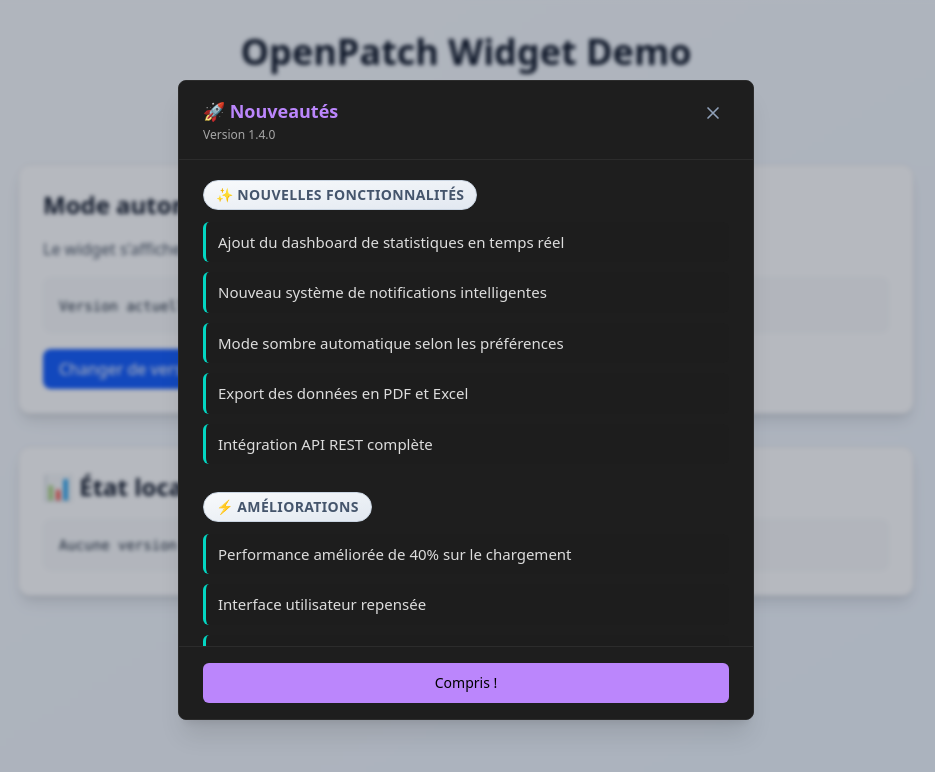
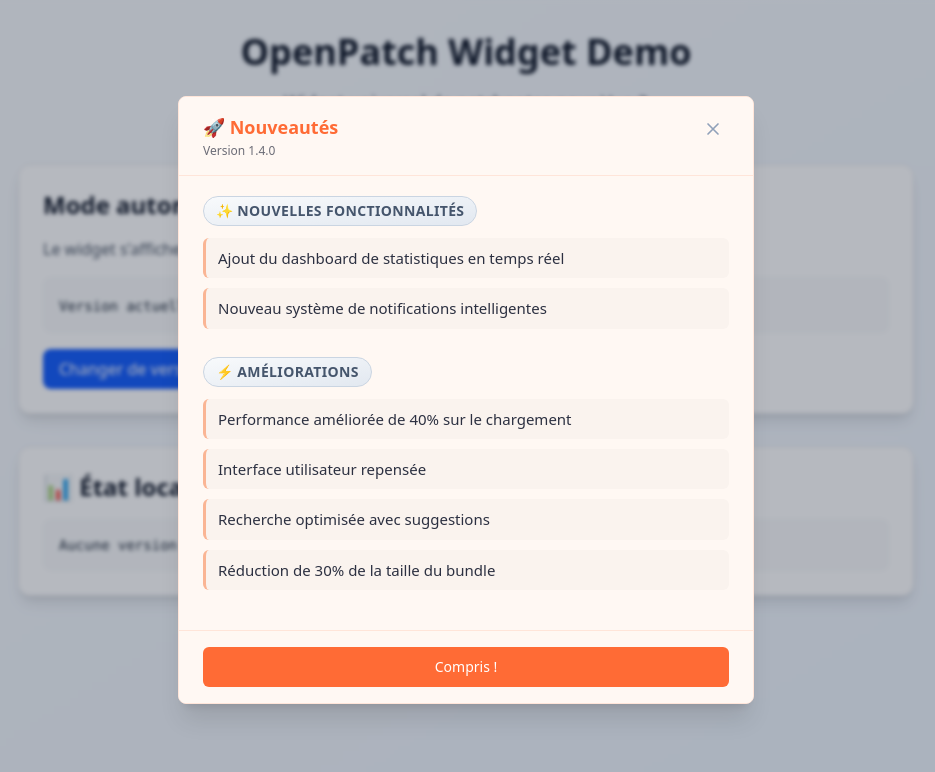
Before and after one commit to williamloree/OpenPatch, a Vue app: page / in a window 1280 px wide. Shown: the top 772 px of the page, without its empty margins (174-1109 px from the left). Built offline with nearby package versions, Linux system fonts and the light colour scheme.

Commit message:
add json config #4

```diff
--- a/index.html
+++ b/index.html
@@ -19,9 +19,6 @@
               items: [
                 "Ajout du dashboard de statistiques en temps réel",
                 "Nouveau système de notifications intelligentes",
-                "Mode sombre automatique selon les préférences",
-                "Export des données en PDF et Excel",
-                "Intégration API REST complète",
               ],
             },
             {
@@ -33,14 +30,6 @@
                 "Réduction de 30% de la taille du bundle",
               ],
             },
-            {
-              title: "🐛 Corrections",
-              items: [
-                "Correction du bug d'affichage sur iOS Safari",
-                "Résolution des problèmes de synchronisation",
-                "Fix du crash sur anciens navigateurs",
-              ],
-            },
           ],
         },
         options: {
@@ -48,13 +37,13 @@
           forceShow: false,
         },
         css: {
-          primaryColor: "#BB86FC",
-          backgroundColor: "#1E1E1E",
-          textColor: "#E1E1E1",
-          buttonBackgroundColor: "#BB86FC",
-          buttonTextColor: "#000000",
-          borderColor: "#2C2C2C",
-          accentColor: "#03DAC6",
+          primaryColor: "#FF6B35",
+          backgroundColor: "#FFF8F3",
+          textColor: "#2D3142",
+          buttonBackgroundColor: "#FF6B35",
+          buttonTextColor: "#ffffff",
+          borderColor: "#FFE5D9",
+          accentColor: "#FFB997",
         },
       };
     </script>
--- a/public/index.html
+++ b/public/index.html
@@ -801,6 +801,12 @@
 
     <!-- Configuration OpenPatch -->
     <script>
+
+     // Si OpenPatchConfig est défini il prend le dessus sur Settings
+      window.OpenPatchConfig = {
+        jsonUrl: "./patchnotes.json",
+      };
+      // Est inutile si OpenPatchConfig est défini
       window.Settings = {
         projectId: "openpatch-demo",
         version: "1.4.0",
@@ -847,8 +853,8 @@
           buttonTextColor: "#ffffff",
           buttonBackgroundColor: "#4CAF50",
           borderColor: "#e0e0e0",
-          accentColor: "#81C784"
-        }
+          accentColor: "#81C784",
+        },
       };
 
       // Chargement du widget OpenPatch
--- /dev/null
+++ b/public/patchnotes.json
@@ -0,0 +1,46 @@
+{
+  "projectId": "openpatch-demo",
+  "version": "1.4.0",
+  "patchnotes": {
+    "title": "🚀 Nouveautés",
+    "sections": [
+      {
+        "title": "✨ fonctionnalités",
+        "items": [
+          "Chargement de configuration depuis fichier JSON externe",
+          "Flexibilité de mise à jour des patchnotes sans redéploiement",
+          "Système de fallback automatique vers window.Settings"
+        ]
+      },
+      {
+        "title": "⚡ Améliorations",
+        "items": [
+          "Performance améliorée de 40% sur le chargement",
+          "Interface utilisateur repensée",
+          "Recherche optimisée avec suggestions",
+          "Réduction de 30% de la taille du bundle"
+        ]
+      },
+      {
+        "title": "🐛 Corrections",
+        "items": [
+          "Correction de bugs mineurs",
+          "Amélioration de la gestion des erreurs"
+        ]
+      }
+    ]
+  },
+  "options": {
+    "closeButtonText": "Compris !",
+    "forceShow": false
+  },
+  "css": {
+    "primaryColor": "#FF6B35",
+    "backgroundColor": "#FFF8F3",
+    "textColor": "#2D3142",
+    "buttonBackgroundColor": "#FF6B35",
+    "buttonTextColor": "#ffffff",
+    "borderColor": "#FFE5D9",
+    "accentColor": "#FFB997"
+  }
+}
--- a/src/standalone.ts
+++ b/src/standalone.ts
@@ -1,18 +1,20 @@
 import { createApp } from 'vue'
 import OpenPatch from './components/OpenPatch.vue'
-import type { WindowSettings } from './types/settings'
+import { loadConfig } from './utils/configLoader'
 import './style.css'
 
-function initOpenPatch() {
-  if (!window.Settings) {
-    console.error('[OpenPatch] window.Settings n\'est pas défini')
+async function initOpenPatch() {
+  // Load configuration from JSON URL or window.Settings
+  const jsonUrl = window.OpenPatchConfig?.jsonUrl
+  const settings = await loadConfig({ jsonUrl })
+
+  if (!settings) {
+    console.error('[OpenPatch] Aucune configuration valide trouvée')
     return
   }
 
-  const settings: WindowSettings = window.Settings
-
   if (!settings.projectId || !settings.version || !settings.patchnotes) {
-    console.error('[OpenPatch] Configuration incomplète dans window.Settings')
+    console.error('[OpenPatch] Configuration incomplète')
     return
   }
 
--- /dev/null
+++ b/src/utils/configLoader.ts
@@ -0,0 +1,53 @@
+import type { WindowSettings } from '../types/settings'
+
+export interface ConfigLoaderOptions {
+  jsonUrl?: string
+  fallbackSettings?: WindowSettings
+}
+
+export async function loadConfig(options: ConfigLoaderOptions = {}): Promise<WindowSettings | null> {
+  // Priority 1: Load from JSON URL if provided
+  if (options.jsonUrl) {
+    try {
+      console.log(`[OpenPatch] Chargement de la configuration depuis ${options.jsonUrl}`)
+      const response = await fetch(options.jsonUrl)
+
+      if (!response.ok) {
+        throw new Error(`HTTP ${response.status}: ${response.statusText}`)
+      }
+
+      const jsonConfig = await response.json() as WindowSettings
+
+      // Validate required fields
+      if (!jsonConfig.projectId || !jsonConfig.version || !jsonConfig.patchnotes) {
+        throw new Error('Configuration JSON incomplète (projectId, version, patchnotes requis)')
+      }
+
+      console.log('[OpenPatch] Configuration JSON chargée avec succès')
+      return jsonConfig
+    } catch (error) {
+      console.error('[OpenPatch] Erreur lors du chargement du JSON:', error)
+
+      // Fallback to window.Settings or fallbackSettings
+      if (options.fallbackSettings) {
+        console.warn('[OpenPatch] Utilisation de la configuration de fallback')
+        return options.fallbackSettings
+      }
+    }
+  }
+
+  // Priority 2: Use window.Settings if available
+  if (window.Settings) {
+    console.log('[OpenPatch] Utilisation de window.Settings')
+    return window.Settings
+  }
+
+  // Priority 3: Use fallback settings if provided
+  if (options.fallbackSettings) {
+    console.log('[OpenPatch] Utilisation de la configuration de fallback')
+    return options.fallbackSettings
+  }
+
+  console.error('[OpenPatch] Aucune configuration disponible')
+  return null
+}
```
Also changed, not shown: src/types/settings.ts (+8 -0 lines), 1 other file (tests, documents, lock files or other folders).
